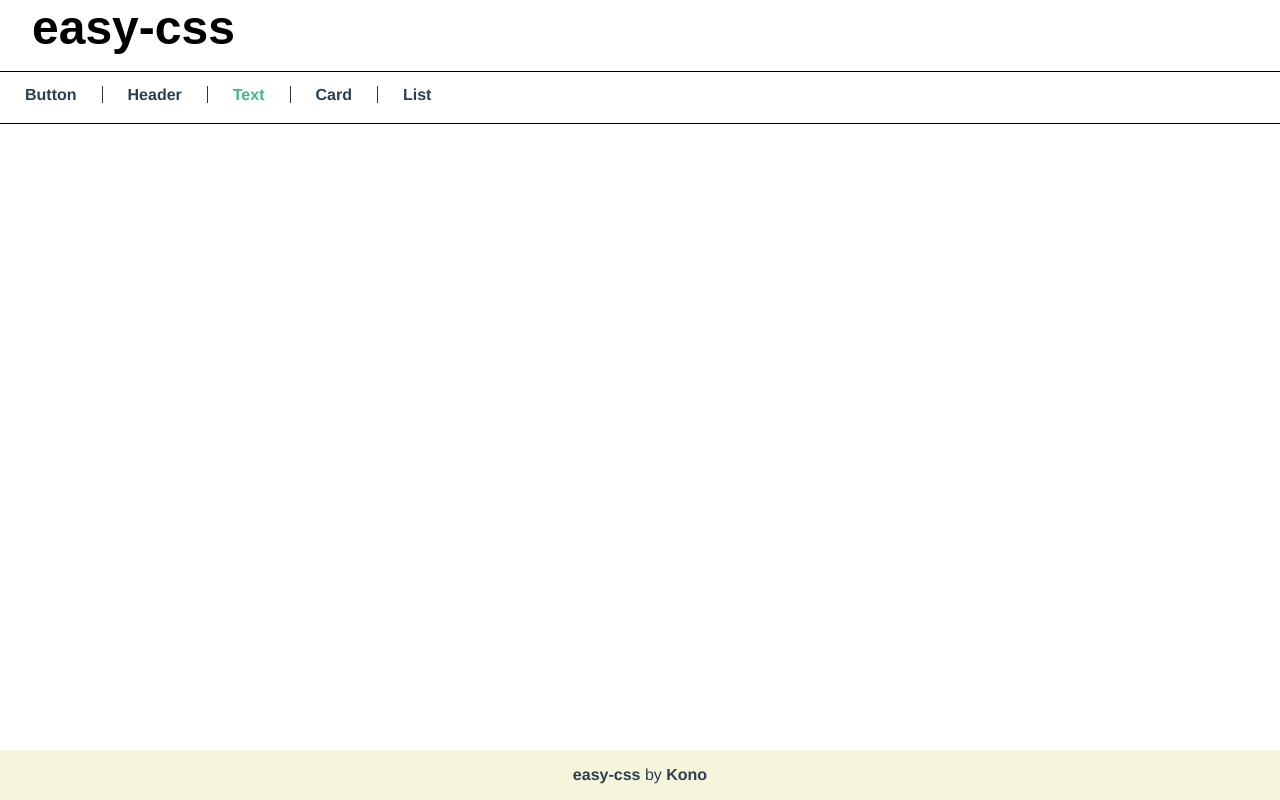
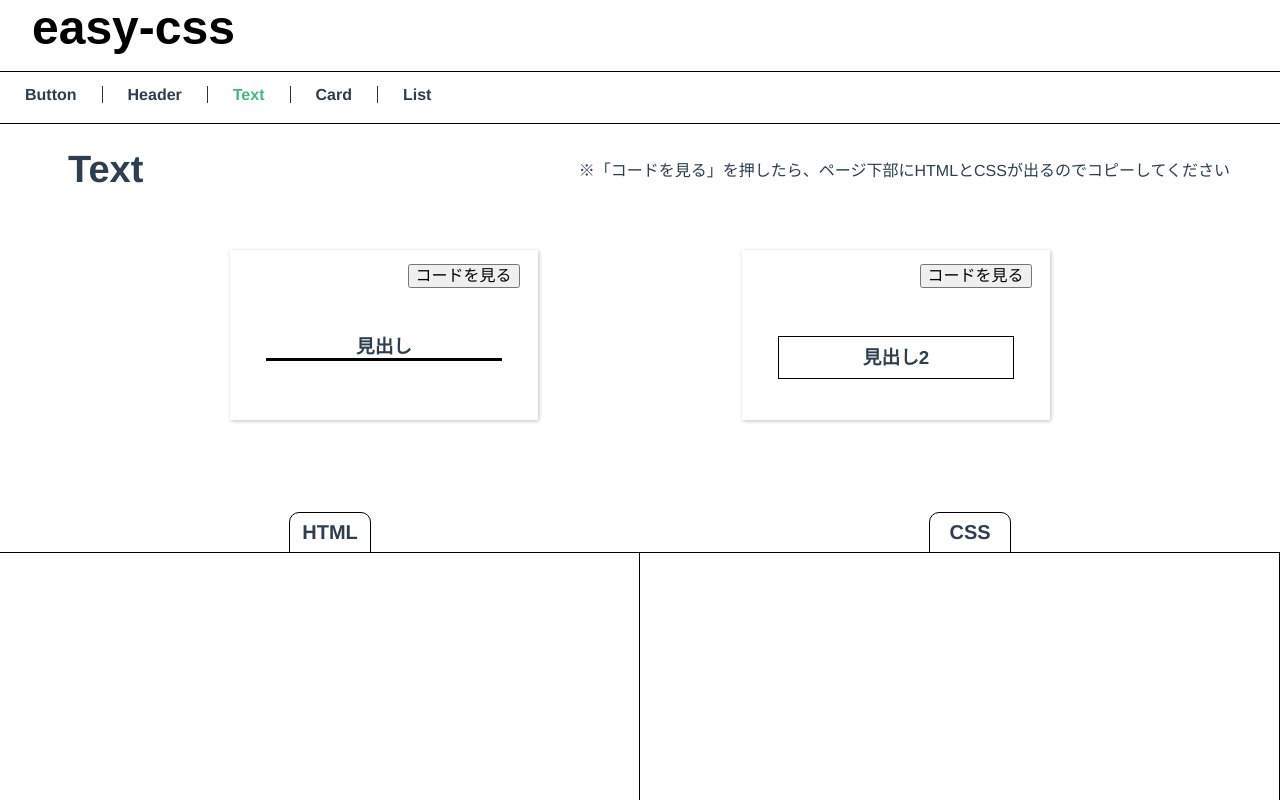
Before and after one commit to konobubu/easy-css, a Vue app: page /text in a window 1280 px wide. Shown: the top 800 px of the page. Built offline with nearby package versions, Linux system fonts and the light colour scheme.

Commit message:
result style add

```diff
--- a/src/components/Content.vue
+++ b/src/components/Content.vue
@@ -128,8 +128,9 @@ $result-height: calc($content-height - 50px);
         .result-wrapper{
             //ここのheightはjsを使ってなんとかする
             width: 80%;
-            height: 100vh;
+            height: auto;
             margin: 0 auto;
+            margin-bottom: 72px;
             display: flex;
             flex-wrap: wrap;
             justify-content: space-around;
--- a/src/components/Result.vue
+++ b/src/components/Result.vue
@@ -100,6 +100,7 @@ export default {
     position: relative;
 
     .result-html{
+        padding: 8px 0;
         width: 100%;
         margin: 0 auto;
         text-align: center;
--- a/src/components/items/Buttons.vue
+++ b/src/components/items/Buttons.vue
@@ -16,39 +16,52 @@ export default {
         return {
             name: "Button",
             sizeObj: {
-                height: '120px',
+                height: '130px',
                 width: '30%',
             },
             codelist: [
                 {
                     id: 0,
                     html: [
-'<a href="#" class="button-1">BUTTON</a>',
+'<a href="#" class="button-1">BUTTON1</a>',
                     ],
 
                     style: [
-`
-.button-1 {,
+`.button-1 {,
 display: inline-block;,
 padding: 4px 12px;,
 text-decoration: none;,
 color: #FFF;,
 background-color: #105E86;,
 opacity: 0.75;,
-}
-`
+}`
+,
+
+`.button-1:hover{,
+opacity: 1;,
+}`
+,
+
                     ],
                 },
 
                 {
                     id: 1,
                     html: [
-'aaaaa',
+'<a href="#" class="button-2">BUTTON2</a>',
                     ],
                     style: [
-`color: 'black',
-fontWeight: 'bold'
-`
+`.button-2{,
+    display: inline-block;,
+    text-decoration: none;,
+    padding: 0.4em 1em;,
+    border: 2px solid #000;,
+    color: #000;,
+}`
+,
+`.button-2:hover{,
+    background-color: #dcdcdc;,
+}`
                     ],
                 },
 
@@ -64,10 +77,26 @@ fontWeight: 'bold'
 <style lang="scss">
 .button-1{
     display: inline-block;
-    padding: 4px 12px;
+    padding: 0.4em 1em;
     text-decoration: none;
     color: #FFF;
     background-color: #105E86;
     opacity: 0.75;
 }
+
+.button-1:hover{
+    opacity: 1;
+}
+
+.button-2{
+    display: inline-block;
+    text-decoration: none;
+    padding: 0.4em 1em;
+    border: 2px solid #000;
+    color: #000;
+}
+
+.button-2:hover{
+    background-color: #dcdcdc;
+}
 </style>
--- a/src/components/items/Cards.vue
+++ b/src/components/items/Cards.vue
@@ -15,19 +15,43 @@ export default {
     data() {
         return {
             name: "Cards",
+            sizeObj: {
+                height: '340px',
+                width: '100%',
+            },
             codelist: [
                 {
                     id: 0,
 
                     html: [
-'<a href="#!" class="button-1">BUTTON</a>',
+'<div class="card1-wrapper">',
+'<div class="card1-img-wrapper">',
+'<img src="https://www.pakutaso.com/shared/img/thumb/MITTE20515011_TP_V.jpg" class="card1-img">',
+'</div>',
+'<div class="card1-name">',
+'名前',
+'</div>',
+'</div>',
                     ],
 
                     style: [
-`
-color: #f00,
-font-weight: bold
-`
+`.card1-wrapper{,
+    box-shadow: 2px 2px 6px #808080;,
+    padding: 1em;,
+    width: 60%;,
+    margin: 0 auto;,
+}`,
+
+`.card1-img{,
+    width: 150px;,
+    height: 150px;,
+    border-radius: 50%;,
+}`,
+
+`.card1-name{,
+    font-weight: bold;,
+    margin-top: 1em;,
+}`,
                     ],
                 },
 
@@ -51,3 +75,23 @@ fontWeight: 'bold'
     }
 }
 </script>
+
+<style lang="scss">
+.card1-wrapper{
+    box-shadow: 2px 2px 6px rgba(0, 0, 0, 0.4);
+    padding: 1em;
+    width: 60%;
+    margin: 0 auto;
+}
+
+.card1-img{
+    width: 150px;
+    height: 150px;
+    border-radius: 50%;
+}
+
+.card1-name{
+    font-weight: bold;
+    margin-top: 1em;
+}
+</style>
--- a/src/components/items/Headers.vue
+++ b/src/components/items/Headers.vue
@@ -15,22 +15,52 @@ export default {
     data() {
         return {
             name: "Header",
+            sizeObj: {
+                height: '170px',
+                width: '30%',
+            },
             codelist: [
                 {
                     id: 0,
-                    html: "header1",
-                    style: {
-                        color: 'red',
-                        fontSize: '24px',
-                    },
+                    html: [
+                        '<ul class="header-1-ul">',
+                        '<li class="header-1-li">item1</li>',
+                        '<li class="header-1-li">item2</li>',
+                        '<li class="header-1-li">item3</li>',
+                        '</ul>'
+                    ],
+                    style: [
+`.header-1-ul{,
+    list-style-type: none;,
+    margin:0;,
+    padding:0;,
+    border:0;,
+    outline:0;,
+}`
+,
+`.header-1-li{,
+    display: inline;,
+    padding: 0 25px;,
+    line-height: 1.5;,
+}`
+,
+`.header-1-li + .header-1-li {,
+    border-left: 1px solid #333;,
+}`
+,
+                    ],
+
                 },
                 {
                     id: 1,
                     html: "aaaaa",
-                    style: {
-                        color: 'black',
-                        fontWeight: 'bold',
-                    },
+                    style: [
+
+`.header1.li + li {,
+    padding: 0.5em 0;,
+    line-height: 1.5;,
+}`
+                    ],
                 }
             ]
         }
@@ -40,3 +70,26 @@ export default {
     }
 }
 </script>
+
+<style lang="scss">
+
+.header-1-ul{
+    list-style-type: none;
+    margin:0;
+    padding:0;
+    border:0;
+    outline:0;
+}
+
+.header-1-li{
+    display: inline;
+    padding: 0 25px;
+    line-height: 1.5;
+}
+
+.header-1-li + .header-1-li {
+    border-left: 1px solid #333;
+}
+
+
+</style>
--- a/src/components/items/Lists.vue
+++ b/src/components/items/Lists.vue
@@ -17,7 +17,7 @@ export default {
             name: "List",
             sizeObj: {
                 height: '300px',
-                width: '30%',
+                width: '40%',
             },
             codelist: [
                 {
@@ -49,15 +49,6 @@ border-radius: 0.5em;,
 }`
                     ]
                 },
-
-                // style: [
-                //     {
-                //         css1: []
-                //     },
-                //     {
-                //         css2: []
-                //     }
-                // ],
                 {
                     id: 1,
                     html: [
--- a/src/components/items/Texts.vue
+++ b/src/components/items/Texts.vue
@@ -0,0 +1,71 @@
+<template>
+    <div class="Texts">
+        <Content
+            v-bind:name="name"
+            v-bind:sizeObj="sizeObj"
+            v-bind:codelist="codelist"
+        />
+    </div>
+</template>
+
+<script>
+import Content from '@/components/Content.vue'
+
+export default {
+    data() {
+        return {
+            name: "Text",
+            sizeObj: {
+                height: '170px',
+                width: '30%',
+            },
+            codelist: [
+
+                {
+                    id: 0,
+                    html: [
+                        '<h3 class="text-1">見出し</h3>',
+                    ],
+                    style: [
+`.text-1 {,
+  border-bottom: solid 3px black;,
+}`
+,
+                    ],
+
+                }
+                ,
+                {
+                    id: 1,
+                    html: [
+                        '<h3 class="text-2">見出し2</h3>',
+                    ],
+                    style: [
+
+`text-2 {,
+    border: 1px solid black;,
+    padding: 0.5em;,
+}`
+                    ],
+                }
+            ]
+        }
+    },
+    components: {
+        Content
+    }
+}
+</script>
+
+
+
+<style lang="scss">
+.text-1 {
+    border-bottom: solid 3px black;
+}
+
+.text-2{
+    border: 1px solid black;
+    padding: 0.5em;
+}
+</style>
```
Also changed, not shown: src/components/items/img/tin.jpg (added), 7 other files (tests, documents, lock files or other folders).
